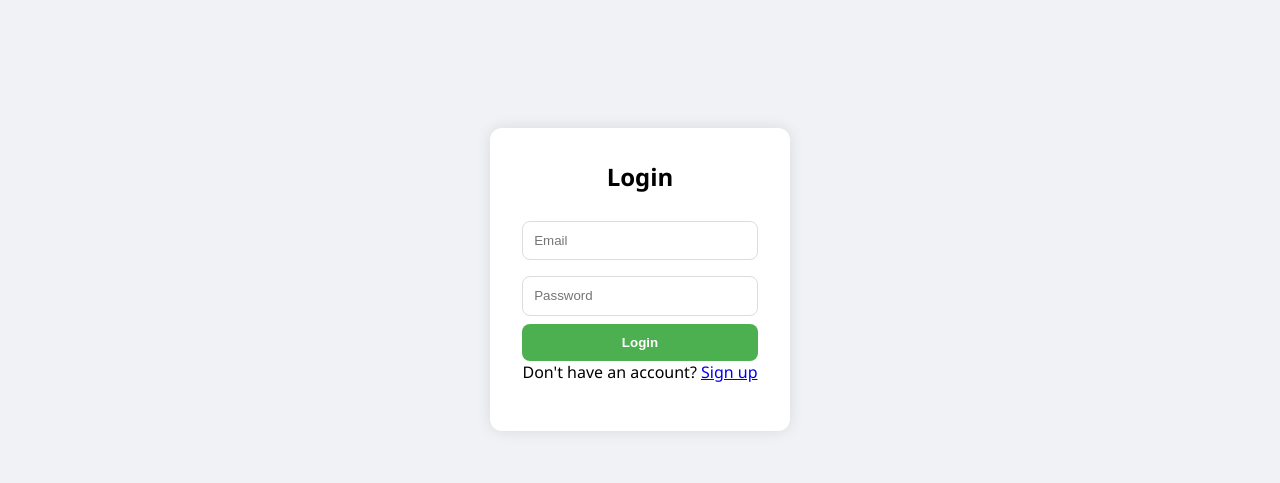
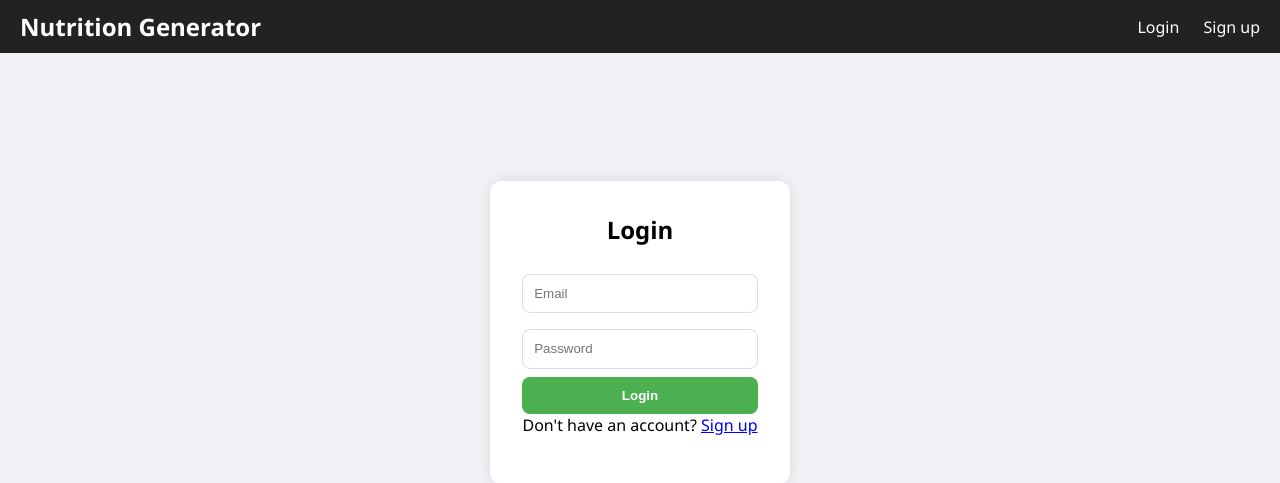
Before and after one commit to lextale/MealPlanGenerator, a Flask app: template app/templates/login.html in a window 1280 px wide. Shown: the top 483 px of the page. Run offline with Flask 3, Linux system fonts and the light colour scheme; the template is opened without the code that fills it, so the values that code supplies are empty; parts of the project's set-up code (start-up, migrations or seed data) failed here and were passed over.

Commit message:
Update login.html

```diff
--- a/app/templates/login.html
+++ b/app/templates/login.html
@@ -6,6 +6,18 @@
   <title>Login</title>
   <link rel="stylesheet" href="{{ url_for('static', filename='login.css') }}">
 </head>
+
+<nav class="navbar">
+  <div class="nav-left">
+    <span class="logo">Nutrition Generator</span>
+  </div>
+  <div class="nav-right">
+    <a href="profile" id="profile">Profile</a>
+    <a href="login" id="login">Login</a>
+    <a href="signup" id="signup">Sign up</a>
+  </div>
+</nav>
+
 <body>
   <div class="container">
     <h2>Login</h2>
```
